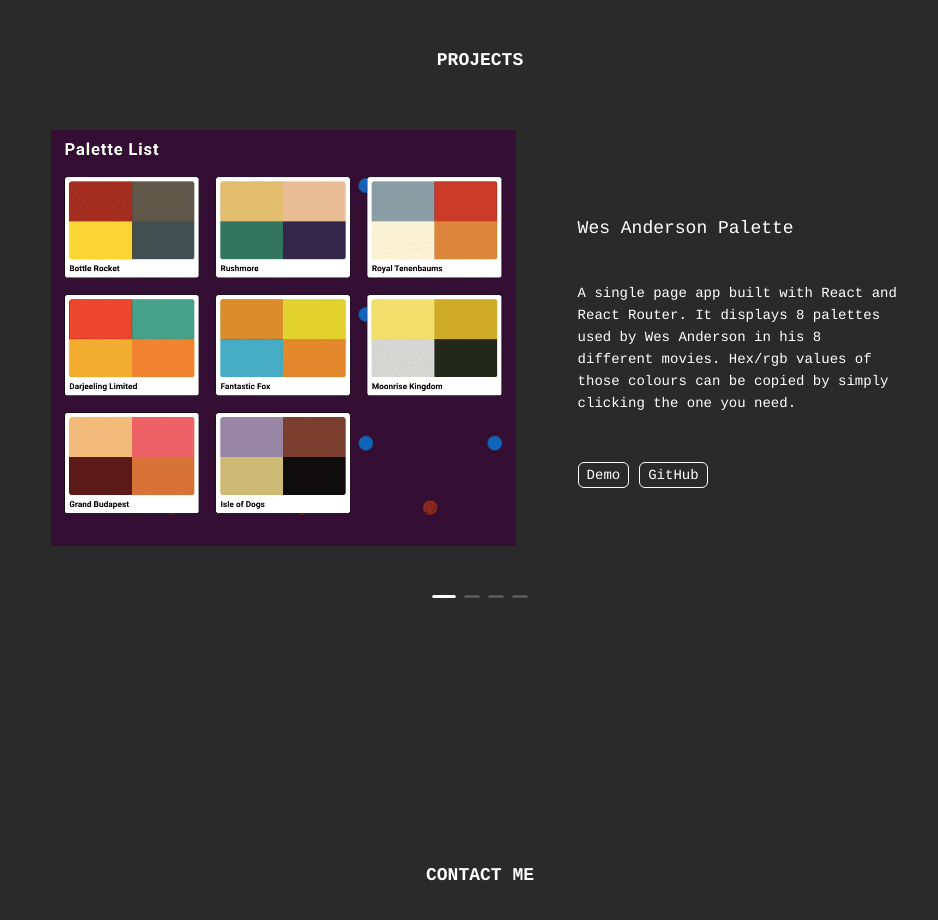
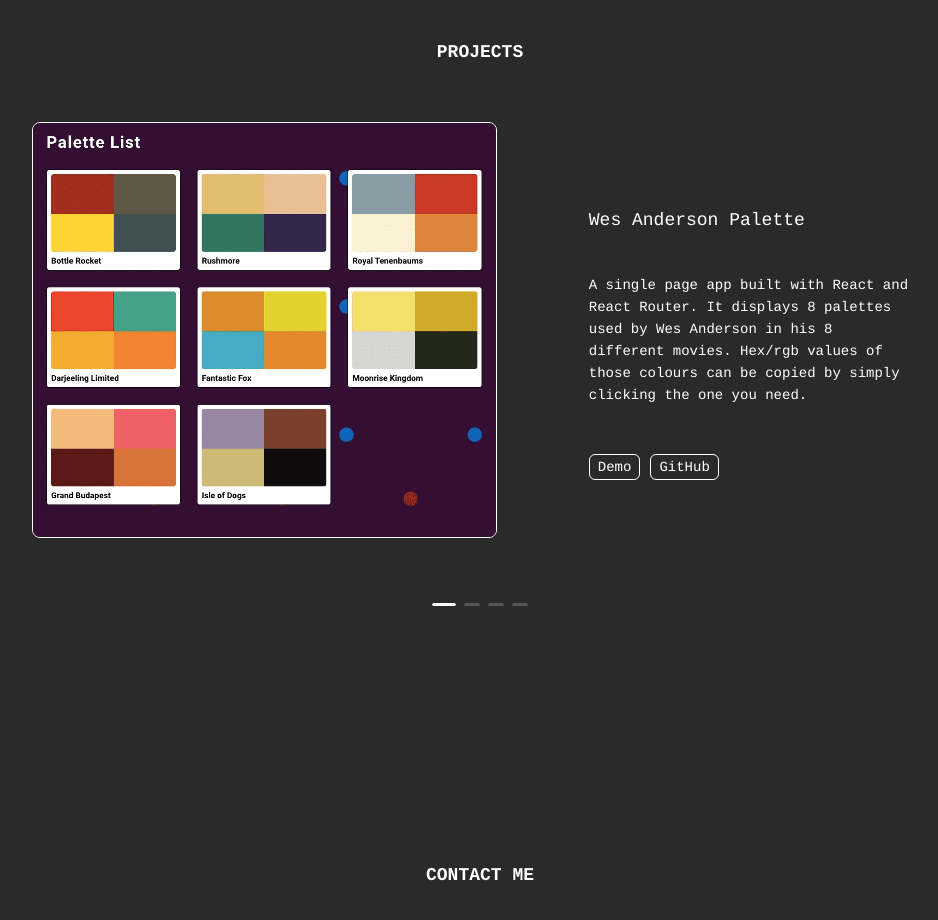
Before and after one commit to casey0808/portfolio-ts, a React (Create React App) app: page / in a window 1280 px wide. Shown: the part 940-1860 px from the top of the page, without its empty margins (160-1098 px from the left). Built offline with nearby package versions, Linux system fonts and the light colour scheme.

Commit message:
style: modify

```diff
--- a/src/components/Card/index.module.css
+++ b/src/components/Card/index.module.css
@@ -1,7 +1,5 @@
 .container {
-  /* width: 75vw; */
   height: 55vh;
-  /* background-color: #fff; */
   display: grid;
   grid-template-columns: 3fr 2fr;
   color: #fff;
@@ -11,6 +9,15 @@
 .img {
   width: auto;
   height: 52vh;
+  border-radius: 8px;
+  cursor: pointer;
+  border: 1px solid #fff;
+  box-sizing: border-box;
+}
+
+.img:hover {
+  box-shadow: 1px 1px 10px #fff;
+  transition: 0.2s ease-in-out;
 }
 
 .content {
--- a/src/components/Main/index.module.css
+++ b/src/components/Main/index.module.css
@@ -1,6 +1,9 @@
 .container {
   min-height: 100vh;
-  /* padding-top: 60px; */
+}
+
+::-webkit-scrollbar {
+  display: none;
 }
 
 .about {
@@ -15,7 +18,7 @@
 .aboutContent {
   margin-top: 100px;
   display: grid;
-  width: 55vw;
+  width: 60vw;
   grid-template-columns: 2fr 1fr;
   align-items: center;
   text-align: left;
@@ -44,8 +47,8 @@
 
 .carousel {
   margin-top: 60px;
-  height: 60vh;
-  width: 67vw;
+  height: 62vh;
+  width: 70vw;
 }
 
 .contact {
@@ -75,6 +78,11 @@
   font-size: 14px;
 }
 
+.contactContent:hover {
+  transform: scale(1.02) rotate(1deg);
+  transition: 0.3s ease-in-out;
+}
+
 .name {
   font-size: 18px;
   font-weight: 600;
```
